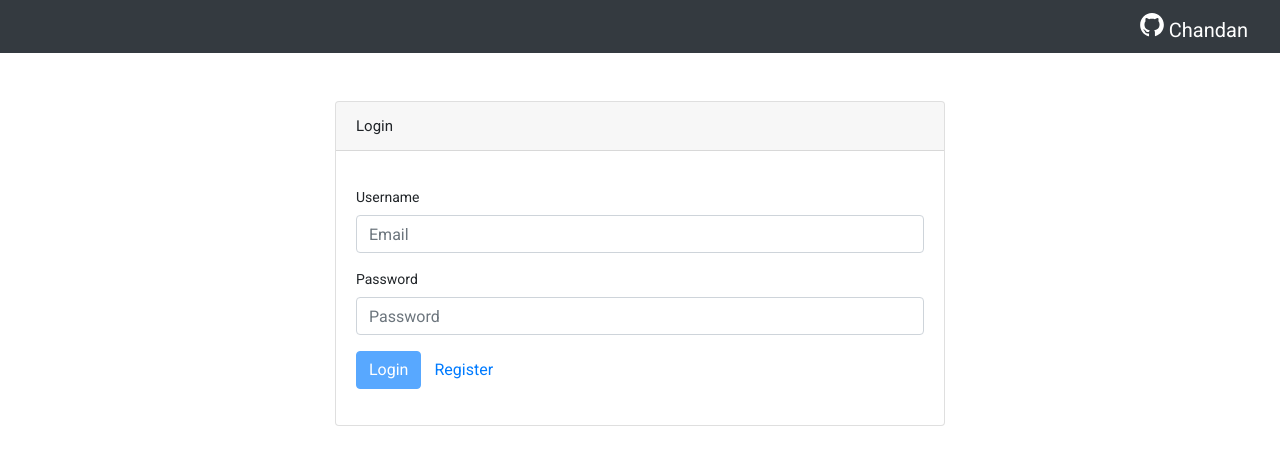
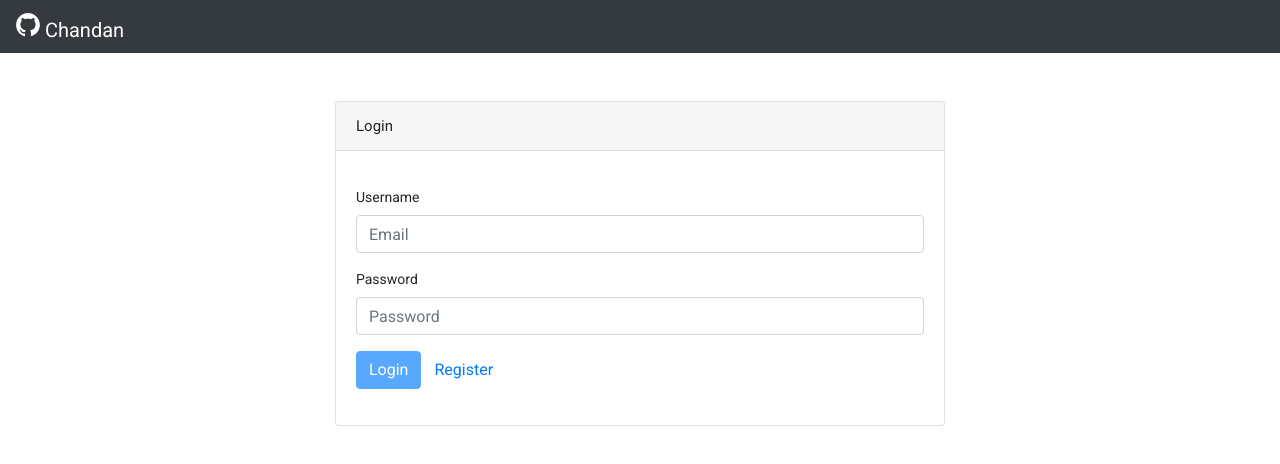
Before and after one commit to chandan-pal/angular-login-register, an Angular app: page /login in a window 1280 px wide. Shown: the top 464 px of the page. Built offline with nearby package versions, Linux system fonts and the light colour scheme.

Commit message:
minor correction

```diff
--- a/src/app/app.component.html
+++ b/src/app/app.component.html
@@ -1,5 +1,5 @@
 <nav class="navbar navbar-expand-sm bg-dark navbar-dark justify-content-end">
-  <a class="navbar-brand" href="https://github.com/chandan-pal">
+  <a class="navbar-brand mr-auto" href="https://github.com/chandan-pal">
     <mat-icon role="img" svgicon="logos:github" class="mat-icon notranslate mat-icon-no-color" aria-hidden="true">
       <svg focusable="false" viewBox="0 0 51.8 50.4" xmlns="http://www.w3.org/2000/svg">
         <path d="M25.9,0.2C11.8,0.2,0.3,11.7,0.3,25.8c0,11.3,7.3,20.9,17.5,24.3c1.3,0.2,1.7-0.6,1.7-1.2c0-0.6,0-2.6,0-4.8c-7.1,1.5-8.6-3-8.6-3c-1.2-3-2.8-3.7-2.8-3.7c-2.3-1.6,0.2-1.6,0.2-1.6c2.6,0.2,3.9,2.6,3.9,2.6c2.3,3.9,6,2.8,7.5,2.1c0.2-1.7,0.9-2.8,1.6-3.4c-5.7-0.6-11.7-2.8-11.7-12.7c0-2.8,1-5.1,2.6-6.9c-0.3-0.7-1.1-3.3,0.3-6.8c0,0,2.1-0.7,7,2.6c2-0.6,4.2-0.9,6.4-0.9c2.2,0,4.4,0.3,6.4,0.9c4.9-3.3,7-2.6,7-2.6c1.4,3.5,0.5,6.1,0.3,6.8c1.6,1.8,2.6,4.1,2.6,6.9c0,9.8-6,12-11.7,12.6c0.9,0.8,1.7,2.4,1.7,4.7c0,3.4,0,6.2,0,7c0,0.7,0.5,1.5,1.8,1.2c10.2-3.4,17.5-13,17.5-24.3C51.5,11.7,40.1,0.2,25.9,0.2z"></path>
```
